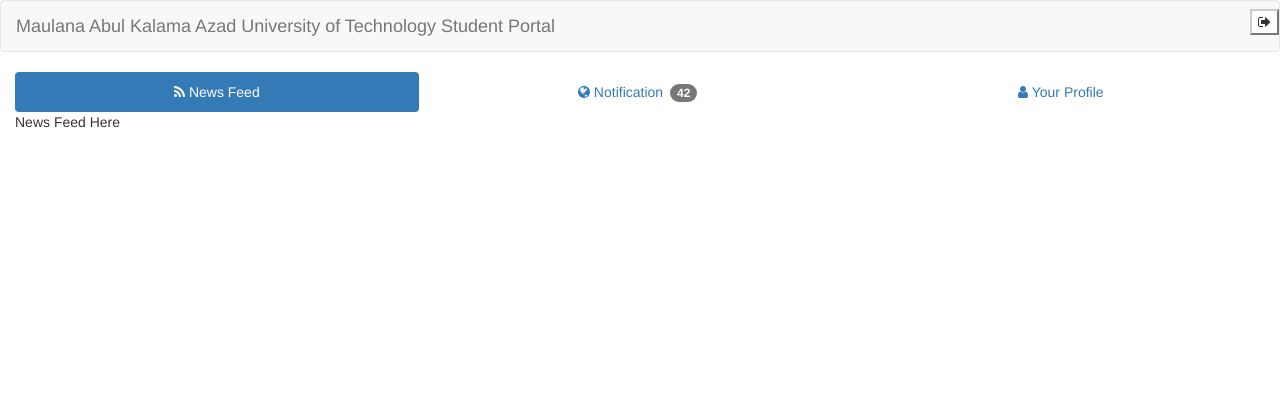
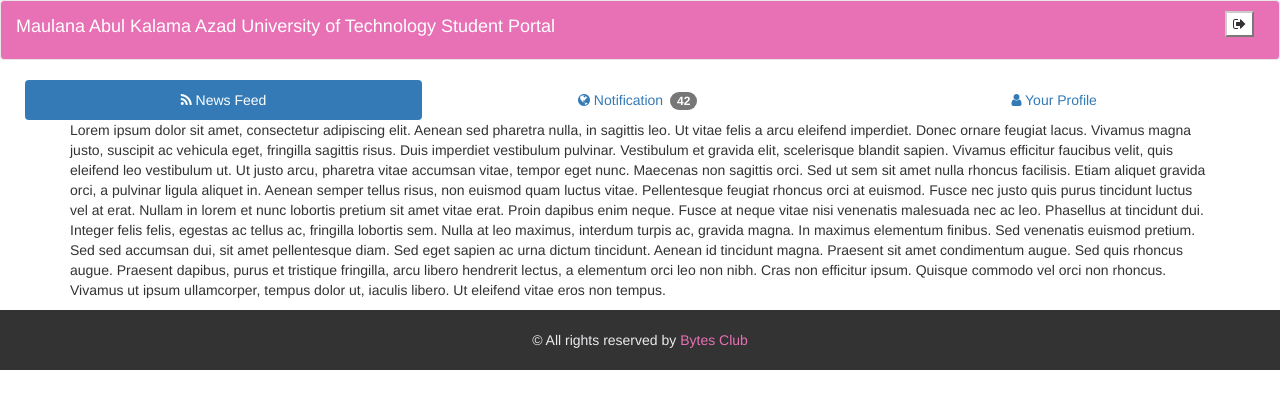
Before and after one commit to Mani70/MAKAUT-Connect, a website: page static/index.html in a window 1280 px wide. Drawn offline with Linux system fonts and the light colour scheme.

Commit message:
index: Added styling to the tabs and navbar
Signed-off by: Progyan Bhattacharya <admin@codeprogyan.me>

```diff
--- a/static/assets/css/style.css
+++ b/static/assets/css/style.css
@@ -4,3 +4,34 @@
  * Copyright 2017 Bytes Club
  * Apache Public License 2.0
  */
+
+header .navbar{
+  background-color: #e871b6 !important;
+  height: 60px;
+}
+.navbar-header a{
+  color: #fff !important;
+}
+.navbar-btn{
+  margin: 10px !important;
+}
+section{
+	margin: 10px;
+}
+#footer{
+	background-color: rgba(0, 0, 0, 0.8);
+	color: #eaebed;
+	padding: 20px;
+	text-align: center;
+}
+#footer a{
+	color: #e871b6;
+	margin-bottom: 10px;
+	text-decoration: none !important;
+	-moz-transition: all 0.3s;
+	-webkit-transition: all 0.3s;
+	transition: all 0.3s;
+}
+#footer a:hover{
+	color: #fff;
+}
--- a/static/index.html
+++ b/static/index.html
@@ -34,6 +34,7 @@
     <link href="assets/css/style.css" rel="stylesheet">
   </head>
   <body>
+    <header id="navigation">
       <nav class="navbar navbar-default">
         <div class="container-fluid">
           <div class="navbar-header">
@@ -46,6 +47,8 @@
           </button>
         </div>
       </nav>
+    </header>
+    <section id="tabarea">
       <div class="container-fluid">
         <ul class="nav nav-pills nav-justified" role="tablist" id="tabList">
           <li role="presentation" class="active">
@@ -68,12 +71,34 @@
             </a>
           </li>
         </ul>
-      <div class="tab-content">
-        <div role="tabpanel" class="tab-pane active" id="feed">News Feed Here</div>
-        <div role="tabpanel" class="tab-pane" id="notif">Notification Here</div>
-        <div role="tabpanel" class="tab-pane" id="profile">Profile Here</div>
+        <div class="tab-content" style="height: 100%">
+          <div role="tabpanel" class="tab-pane active" id="feed">
+            <div class="container">
+              Lorem ipsum dolor sit amet, consectetur adipiscing elit. Aenean sed pharetra nulla, in sagittis leo. Ut vitae felis a arcu eleifend imperdiet. Donec ornare feugiat lacus. Vivamus magna justo, suscipit ac vehicula eget, fringilla sagittis risus. Duis imperdiet vestibulum pulvinar. Vestibulum et gravida elit, scelerisque blandit sapien. Vivamus efficitur faucibus velit, quis eleifend leo vestibulum ut. Ut justo arcu, pharetra vitae accumsan vitae, tempor eget nunc. Maecenas non sagittis orci. Sed ut sem sit amet nulla rhoncus facilisis. Etiam aliquet gravida orci, a pulvinar ligula aliquet in. Aenean semper tellus risus, non euismod quam luctus vitae. Pellentesque feugiat rhoncus orci at euismod. Fusce nec justo quis purus tincidunt luctus vel at erat. Nullam in lorem et nunc lobortis pretium sit amet vitae erat. Proin dapibus enim neque.
+
+              Fusce at neque vitae nisi venenatis malesuada nec ac leo. Phasellus at tincidunt dui. Integer felis felis, egestas ac tellus ac, fringilla lobortis sem. Nulla at leo maximus, interdum turpis ac, gravida magna. In maximus elementum finibus. Sed venenatis euismod pretium. Sed sed accumsan dui, sit amet pellentesque diam. Sed eget sapien ac urna dictum tincidunt. Aenean id tincidunt magna. Praesent sit amet condimentum augue. Sed quis rhoncus augue. Praesent dapibus, purus et tristique fringilla, arcu libero hendrerit lectus, a elementum orci leo non nibh. Cras non efficitur ipsum. Quisque commodo vel orci non rhoncus. Vivamus ut ipsum ullamcorper, tempus dolor ut, iaculis libero. Ut eleifend vitae eros non tempus.
             </div>
           </div>
+          <div role="tabpanel" class="tab-pane" id="notif">
+            <div class="container">
+              Nulla laoreet pretium orci in ornare. Curabitur placerat urna tempus cursus vehicula. Ut volutpat nunc felis, in bibendum neque cursus non. Proin nunc ligula, imperdiet sed ultrices ac, congue eget tortor. Proin eleifend justo non porta fringilla. In et ornare purus, ac ultricies ex. Donec nec sollicitudin risus. Curabitur id ex lorem. Sed ac quam sem. Maecenas dapibus eu erat ac auctor. Phasellus enim nisl, cursus id arcu consectetur, interdum varius ligula.
+
+              Mauris euismod imperdiet volutpat. Aliquam viverra eget enim vitae volutpat. Etiam nisl diam, iaculis ut massa sed, lacinia tristique quam. Mauris vel magna in ipsum porta varius. Aliquam erat volutpat. Quisque facilisis, mi viverra dictum fringilla, metus nisl lacinia lorem, et pulvinar turpis massa sit amet leo. Cras vitae justo sed arcu porttitor dictum non sit amet purus. Suspendisse elementum hendrerit justo. Suspendisse velit ipsum, suscipit in pretium ac, laoreet quis erat. Vestibulum ante ipsum primis in faucibus orci luctus et ultrices posuere cubilia Curae; Praesent viverra, nulla id sollicitudin aliquam, arcu nibh volutpat magna, eget iaculis sem elit in dui. Donec sodales sollicitudin est, id elementum lacus finibus at. Donec sit amet cursus sapien. Curabitur maximus tortor vel tellus ultrices, ac dictum est sagittis. Pellentesque tempus consectetur nibh et imperdiet.
+            </div>
+          </div>
+          <div role="tabpanel" class="tab-pane" id="profile">
+            <div class="container">
+              In quis ex imperdiet, aliquet tortor ac, pharetra risus. Sed in eros enim. Suspendisse sed neque a dolor maximus tempus. Phasellus sodales ultrices tortor, vitae auctor orci. Vestibulum ante ipsum primis in faucibus orci luctus et ultrices posuere cubilia Curae; Donec sagittis convallis nunc, eget egestas diam. Nunc nec nibh blandit, consectetur felis ac, finibus libero. Donec nibh nunc, porttitor vitae nisi sit amet, maximus feugiat metus. Aliquam quis porttitor ex. Pellentesque feugiat augue eros, a vehicula ex facilisis eu.
+
+              Nunc justo ligula, mattis at mattis a, auctor quis odio. Integer ac urna sed arcu hendrerit consequat. Nam iaculis faucibus magna, a pulvinar est varius sit amet. Nullam non tempus tortor. Nunc accumsan leo vel ipsum auctor, non faucibus mi maximus. Integer ut tellus velit. Nunc dictum ac nunc vitae facilisis. Integer commodo volutpat vulputate. Duis condimentum lectus nec dolor lacinia, a lobortis ante lobortis. Curabitur id ante quam. Integer vel tellus justo. Ut blandit libero metus, in malesuada eros imperdiet quis.
+            </div>
+          </div>
+        </div>
+      </div>
+    </section>
+    <footer id="footer">
+      &copy; All rights reserved by <a href="https://bytesclub.github.io" target="_blank">Bytes Club</a>
+    </footer>
     <!-- jQuery-->
     <script src="scripts/jquery.min.js"></script>
     <!-- Bootstrap Core JavaScript-->
```
Lines whose indentation alone changed are shown as unchanged.
